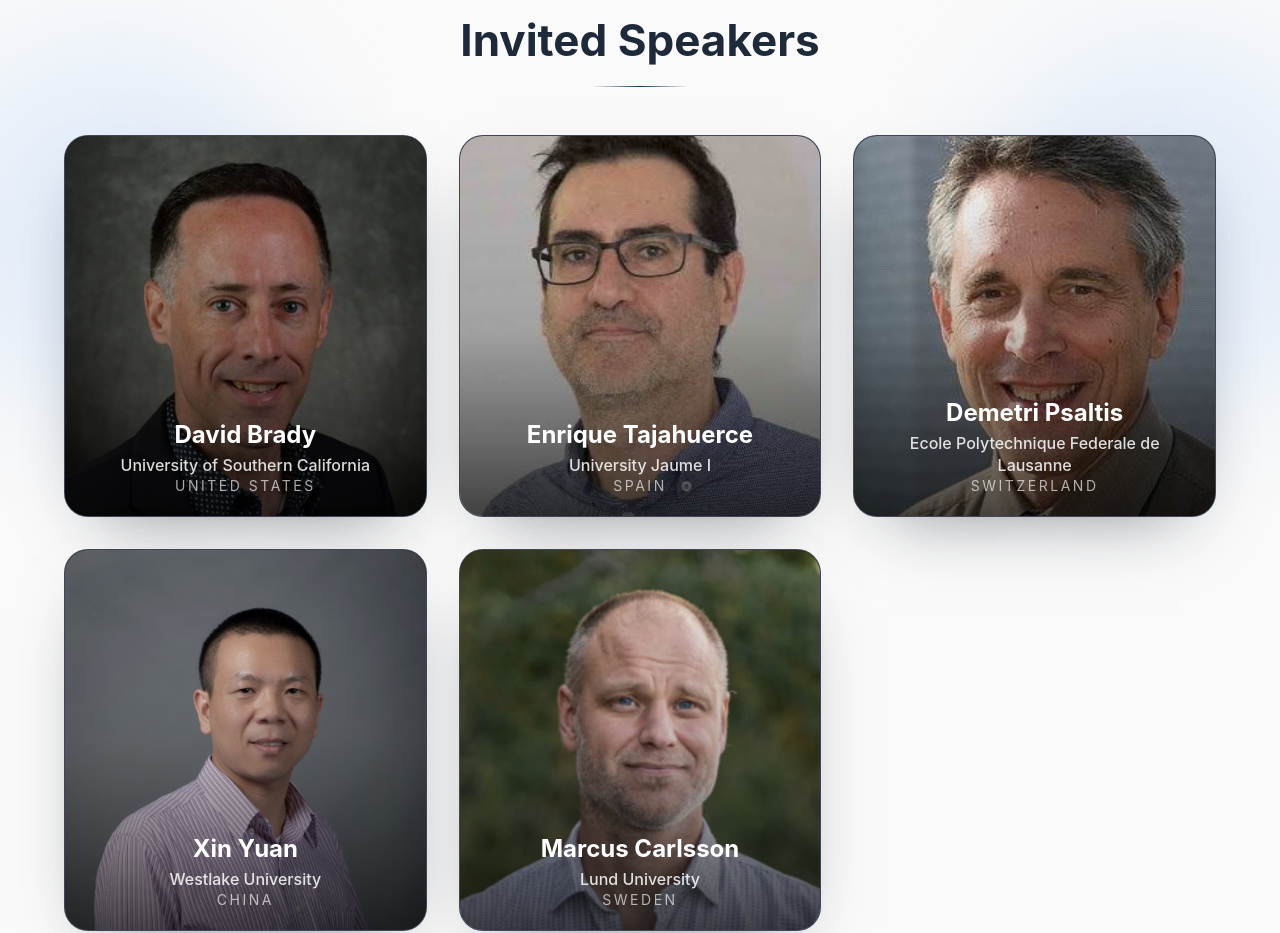
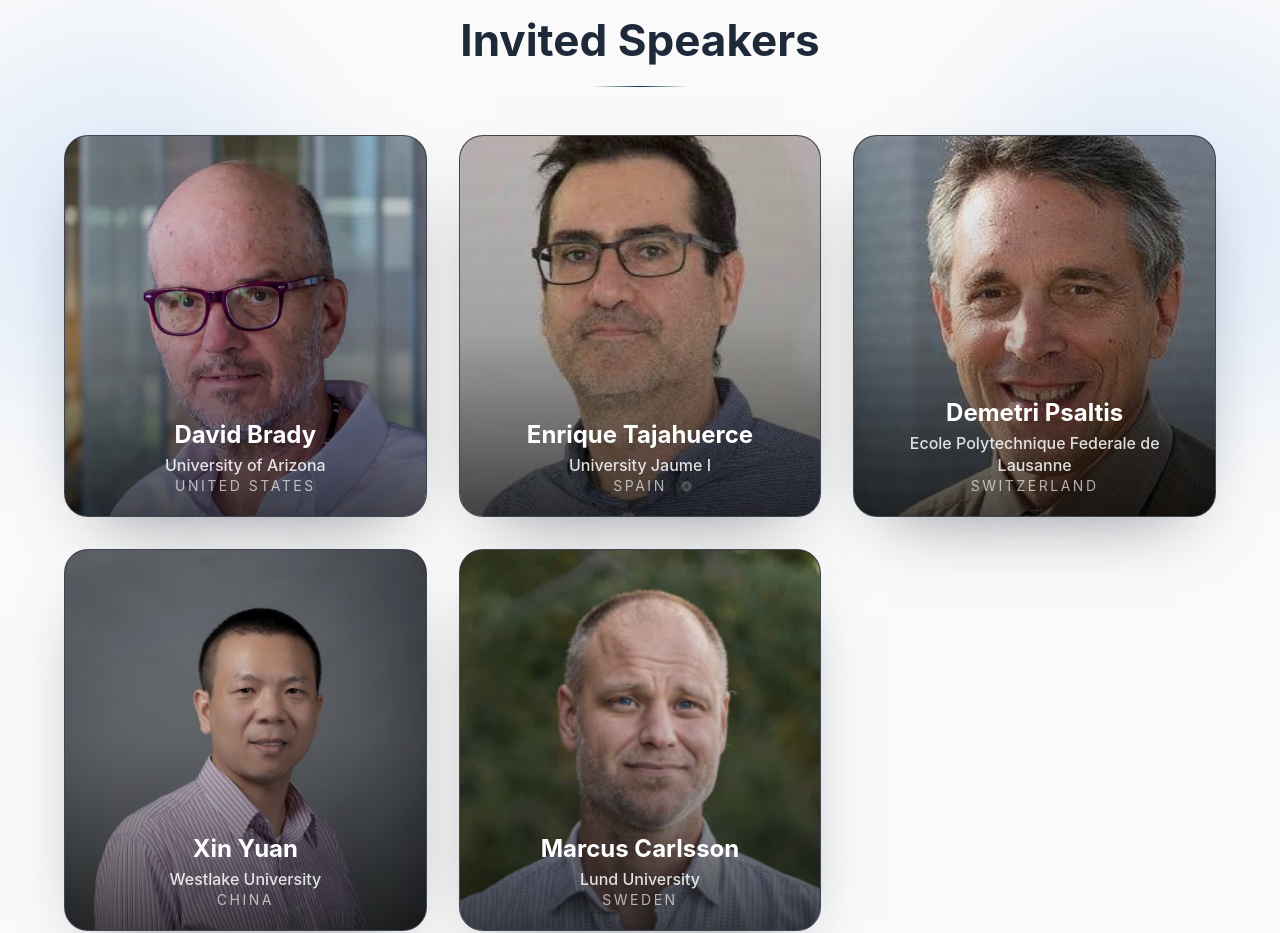
Before and after one commit to CristianR8/WACCI-2026, a Next.js app: page /home in a window 1280 px wide. Shown: the part 920-1853 px from the top of the page. Built offline with nearby package versions, Linux system fonts and the light colour scheme.

Commit message:
Update David Brady speaker info

```diff
--- a/src/components/sections/core-features/data.ts
+++ b/src/components/sections/core-features/data.ts
@@ -3,10 +3,10 @@ import { withBasePath } from "@/lib/base-path";
 export const INVITED_SPEAKERS = [
   {
     name: "David Brady",
-    affiliation: "University of Southern California",
+    affiliation: "University of Arizona",
     country: "United States",
-    imageUrl: withBasePath("/images/speakers/daavid-brady.jpeg"),
-    scholarUrl: "https://scholar.google.com/citations?user=tOwfL60AAAAJ&hl=en",
+    imageUrl: withBasePath("/images/speakers/david-brady.webp"),
+    scholarUrl: "https://scholar.google.com.mx/citations?user=CcSZwTsAAAAJ&hl=es&oi=ao",
   },
   {
     name: "Enrique Tajahuerce",
```
Also changed, not shown: public/images/speakers/daavid-brady.jpeg (deleted), public/images/speakers/david-brady.webp (added).
